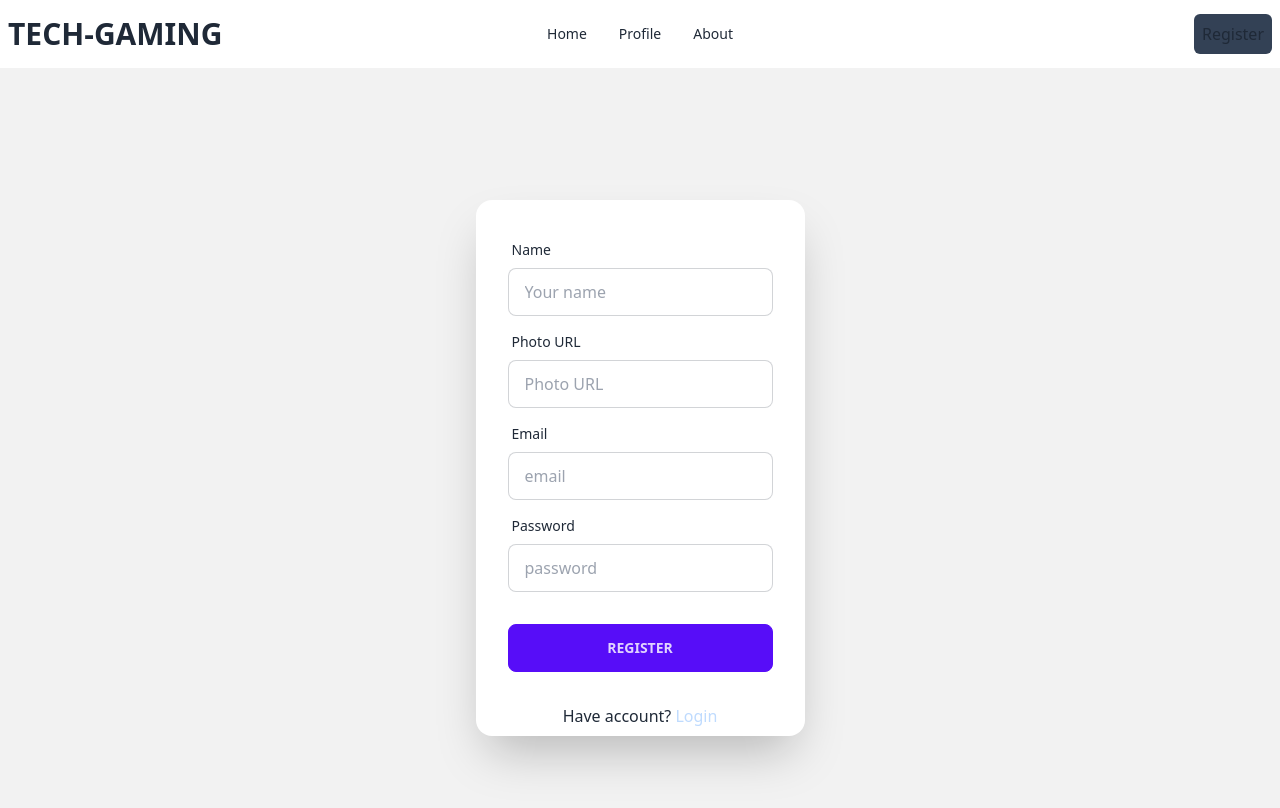
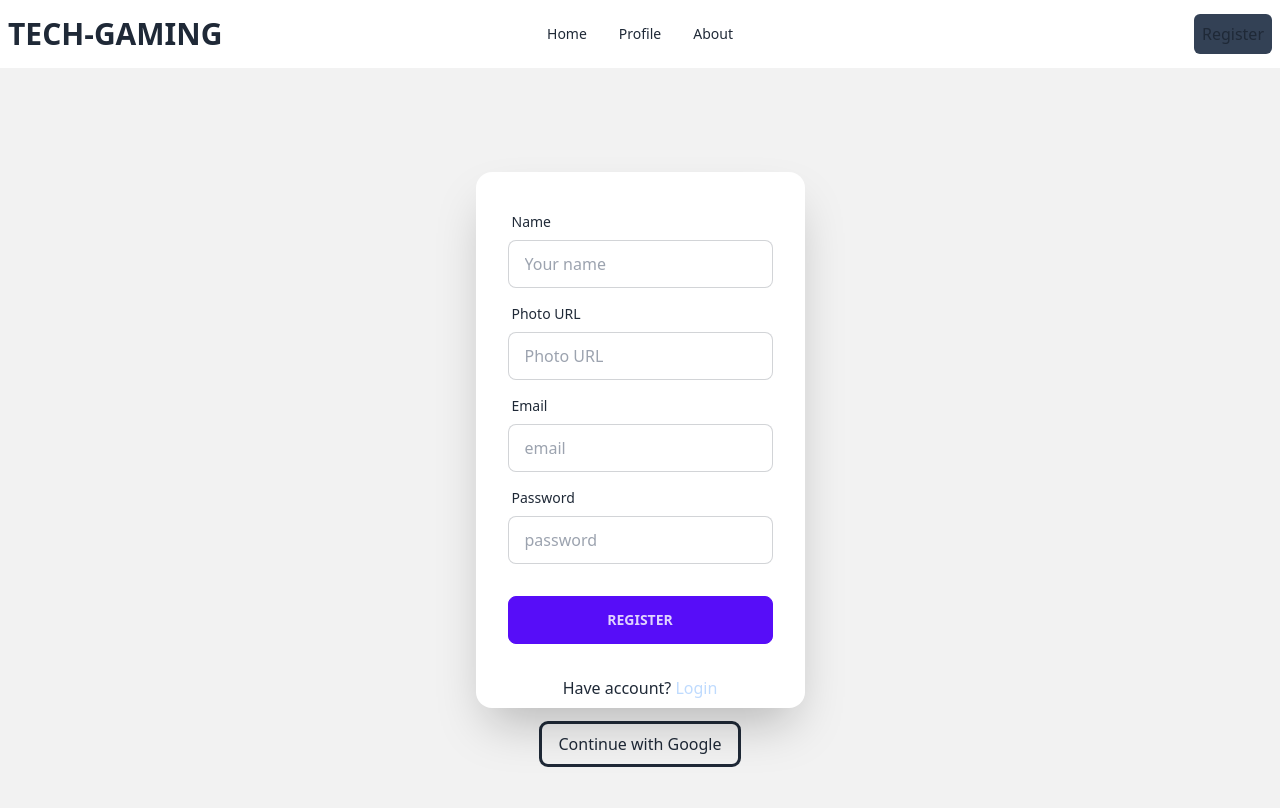
Before and after one commit to mihir-x/gaming-event-management, a React (Vite) app: page /register in a window 1280 px wide. Shown: the top 808 px of the page. Built offline with nearby package versions, Linux system fonts and the light colour scheme; no server answers.

Commit message:
added google sign in functionality

```diff
--- a/src/Components/Navbar/Navbar.jsx
+++ b/src/Components/Navbar/Navbar.jsx
@@ -20,7 +20,7 @@ const Navbar = () => {
 
     const handleLogout = () => {
         logOut()
-        .then(res => {
+        .then(() => {
             swal('See ya','User logged out successfully', 'success')
         })
         .catch(err => {
--- a/src/Pages/Login/Login.jsx
+++ b/src/Pages/Login/Login.jsx
@@ -6,7 +6,7 @@ import swal from "sweetalert";
 
 const Login = () => {
 
-    const {logIn} = useContext(AuthContext)
+    const {logIn, signInWithGoogle} = useContext(AuthContext)
     const navigate = useNavigate()
 
     const handleSubmit = (e) => {
@@ -16,7 +16,18 @@ const Login = () => {
         logIn(email, password)
         .then(res => {
             navigate('/')
-            swal('Congratulations', 'Login Successful', 'success')
+            swal(`Congratulations ${res.user.displayName}`, 'Login Successful', 'success')
+        })
+        .catch(err => {
+            swal('Ooops!', err.message, 'error')
+        })
+    }
+
+    const handleGoogleLogin = () =>{
+        signInWithGoogle()
+        .then(res => {
+            navigate('/')
+            swal(`Congratulations ${res.user.displayName}`, 'Login Successful', 'success')
         })
         .catch(err => {
             swal('Ooops!', err.message, 'error')
@@ -25,7 +36,7 @@ const Login = () => {
 
     return (
         <div className="hero min-h-screen bg-base-200">
-            <div className="hero-content flex-col lg:flex-row-reverse">
+            <div className="hero-content flex-col ">
                 <div className="card flex-shrink-0 w-full max-w-sm shadow-2xl bg-base-100">
                     <form onSubmit={handleSubmit} className="card-body">
                         <div className="form-control">
@@ -46,6 +57,7 @@ const Login = () => {
                     </form>
                     <p className="mx-auto mb-2">Don&apos;t have an account? <Link to='/register' className="text-blue-200">Register</Link></p>
                 </div>
+                <button onClick={handleGoogleLogin} className="px-4 py-2 rounded-md outline bg-transparent">Continue with Google</button>
             </div>
         </div>
     );
--- a/src/Pages/Register/Register.jsx
+++ b/src/Pages/Register/Register.jsx
@@ -8,7 +8,7 @@ import swal from 'sweetalert';
 
 const Register = () => {
 
-    const {createUser} = useContext(AuthContext)
+    const {createUser, signInWithGoogle} = useContext(AuthContext)
     const navigate = useNavigate()
 
     const handleSubmit = (e) =>{
@@ -33,9 +33,20 @@ const Register = () => {
 
     }
 
+    const handleGoogleLogin = () => {
+        signInWithGoogle()
+        .then(res => {
+            navigate('/')
+            swal(`Congratulations ${res.user.displayName}`, 'Login Successful', 'success')
+        })
+        .catch(err => {
+            swal('Ooops!', err.message, 'error')
+        })
+    }
+
     return (
         <div className="hero min-h-screen bg-base-200">
-            <div className="hero-content flex-col lg:flex-row-reverse">
+            <div className="hero-content flex-col">
                 <div className="card flex-shrink-0 w-full max-w-sm shadow-2xl bg-base-100">
                     <form onSubmit={handleSubmit} className="card-body">
                         <div className="form-control">
@@ -68,6 +79,7 @@ const Register = () => {
                     </form>
                     <p className="mx-auto mb-2">Have account? <Link to='/login' className="text-blue-200">Login</Link></p>
                 </div>
+                <button onClick={handleGoogleLogin} className="px-4 py-2 rounded-md outline bg-transparent">Continue with Google</button>
             </div>
         </div>
     );
--- a/src/Provider/AuthProvider.jsx
+++ b/src/Provider/AuthProvider.jsx
@@ -1,10 +1,11 @@
 import { createContext, useEffect, useState } from "react";
 import PropTypes from 'prop-types'
-import { createUserWithEmailAndPassword, onAuthStateChanged, signInWithEmailAndPassword, signOut } from "firebase/auth";
+import { GoogleAuthProvider, createUserWithEmailAndPassword, onAuthStateChanged, signInWithEmailAndPassword, signInWithPopup, signOut } from "firebase/auth";
 import { auth } from "../Firebase/firebase.config";
 
 
 export const AuthContext = createContext(null)
+const googleProvider = new GoogleAuthProvider()
 
 
 const AuthProvider = ({children}) => {
@@ -17,6 +18,10 @@ const AuthProvider = ({children}) => {
 
     const logIn = (email, password) => {
         return signInWithEmailAndPassword(auth, email, password)
+    }
+
+    const signInWithGoogle = () => {
+        return signInWithPopup(auth, googleProvider)
     }
 
     const logOut = () => {
@@ -34,6 +39,7 @@ const AuthProvider = ({children}) => {
         user,
         createUser,
         logIn,
+        signInWithGoogle,
         logOut
     }
 
```
